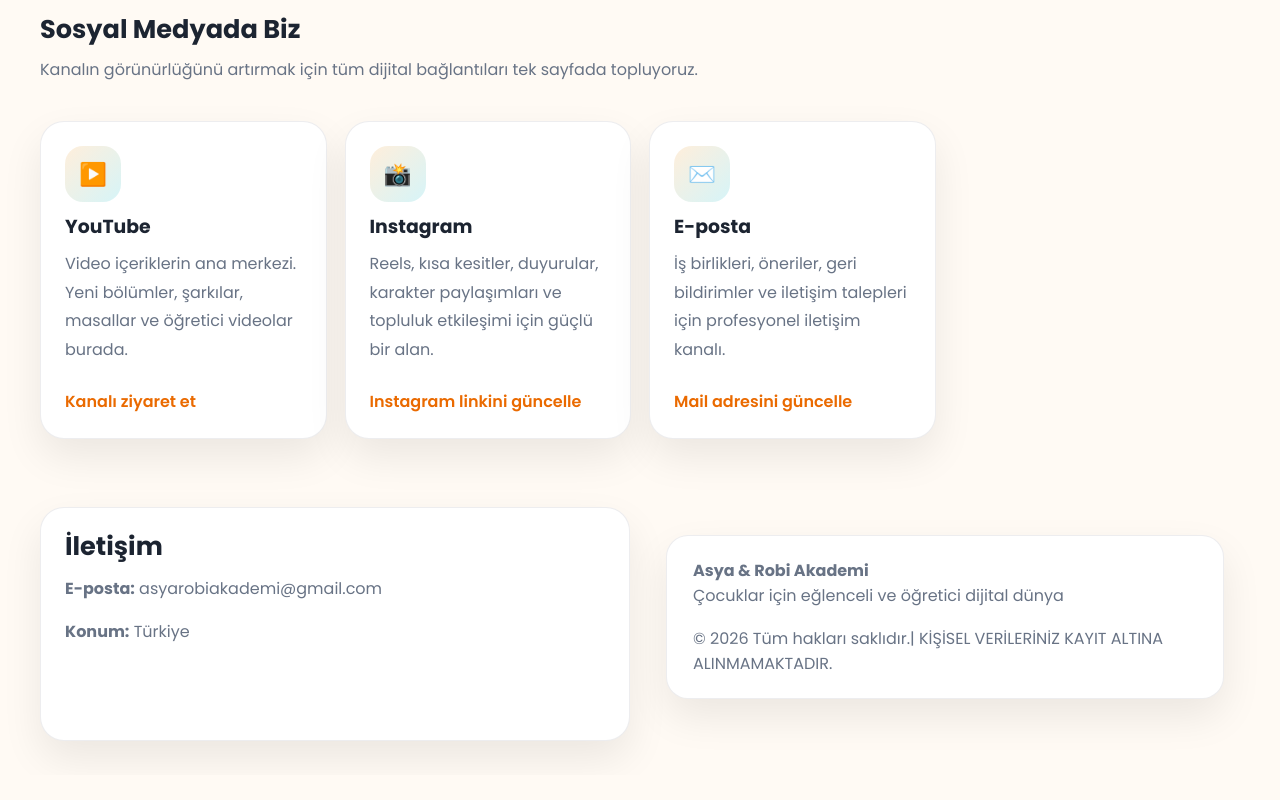
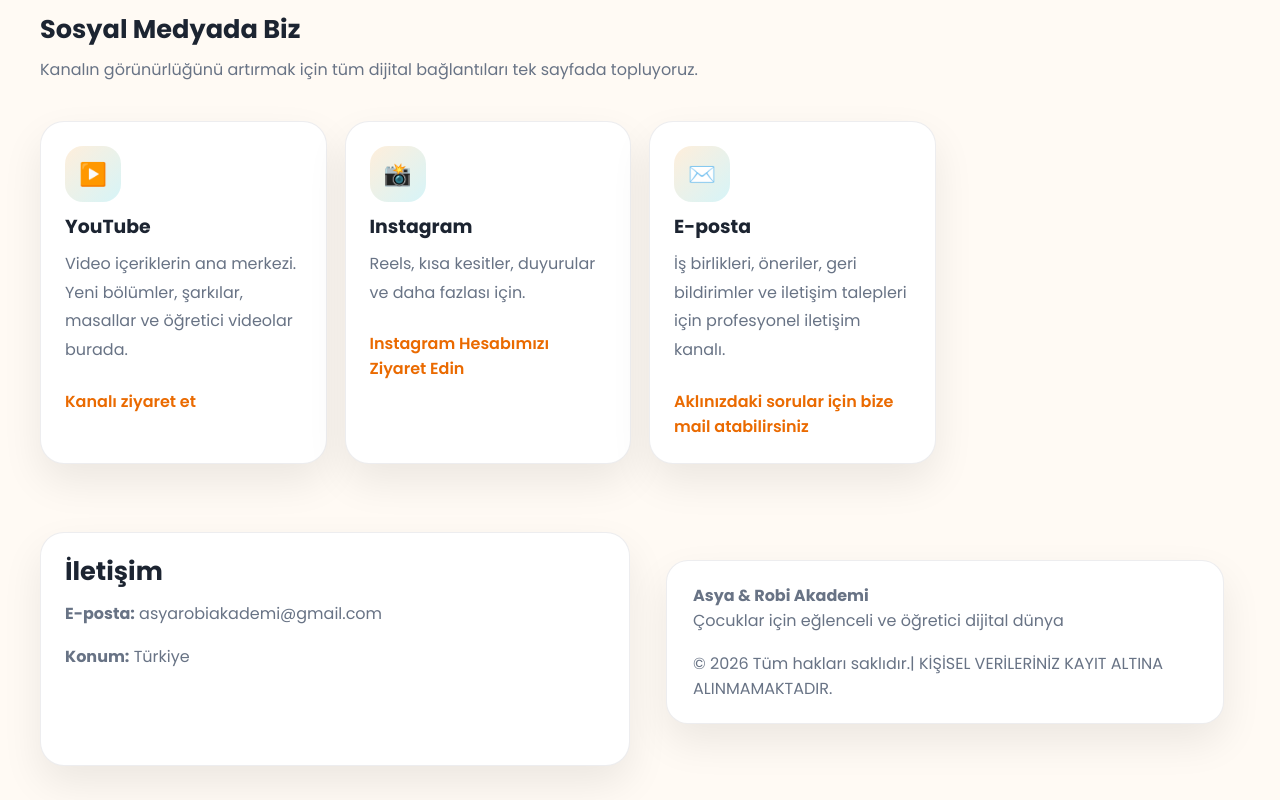
Before and after one commit to ucsertech/asyarobisit, a plain HTML site: page index.html in a window 1280 px wide. Shown: the part 3235-4035 px from the top of the page. Before the commit the page ends 4010 px from the top, so only its background shows below. Drawn offline with Linux system fonts and the light colour scheme.

Commit message:
Update index.html

```diff
--- a/index.html
+++ b/index.html
@@ -645,15 +645,15 @@
           <a class="social-card" href="https://www.instagram.com/yigitertasarim" target="_blank" rel="noopener noreferrer">
             <div class="icon">📸</div>
             <h3>Instagram</h3>
-            <p>Reels, kısa kesitler, duyurular, karakter paylaşımları ve topluluk etkileşimi için güçlü bir alan.</p>
-            <span>Instagram linkini güncelle</span>
+            <p>Reels, kısa kesitler, duyurular ve daha fazlası için.</p>
+            <span>Instagram Hesabımızı Ziyaret Edin</span>
           </a>
 
           <a class="social-card" href="mailto:asyarobiakademi@gmail.com">
             <div class="icon">✉️</div>
             <h3>E-posta</h3>
             <p>İş birlikleri, öneriler, geri bildirimler ve iletişim talepleri için profesyonel iletişim kanalı.</p>
-            <span>Mail adresini güncelle</span>
+            <span>Aklınızdaki sorular için bize mail atabilirsiniz</span>
           </a>
         </div>
       </div>
```
